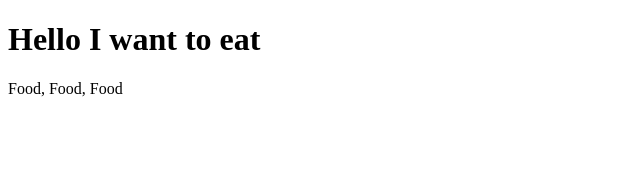
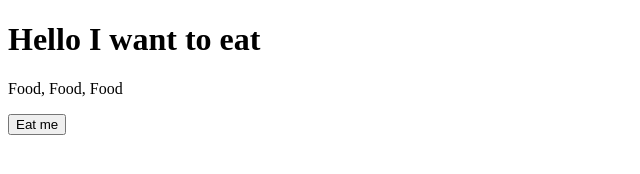
Before and after one commit to arjun92homebiz/fork, a plain HTML site: page index.html in a window 1280 px wide. Shown: the whole page, without its empty margins (0-640 px from the left). Drawn offline with Linux system fonts and the light colour scheme.

Commit message:
Added a button

```diff
--- a/index.html
+++ b/index.html
@@ -9,5 +9,6 @@
   <body>
     <h1>Hello I want to eat</h1>
     <p>Food, Food, Food</p>
+    <button>Eat me</button>
   </body>
 </html>
```
